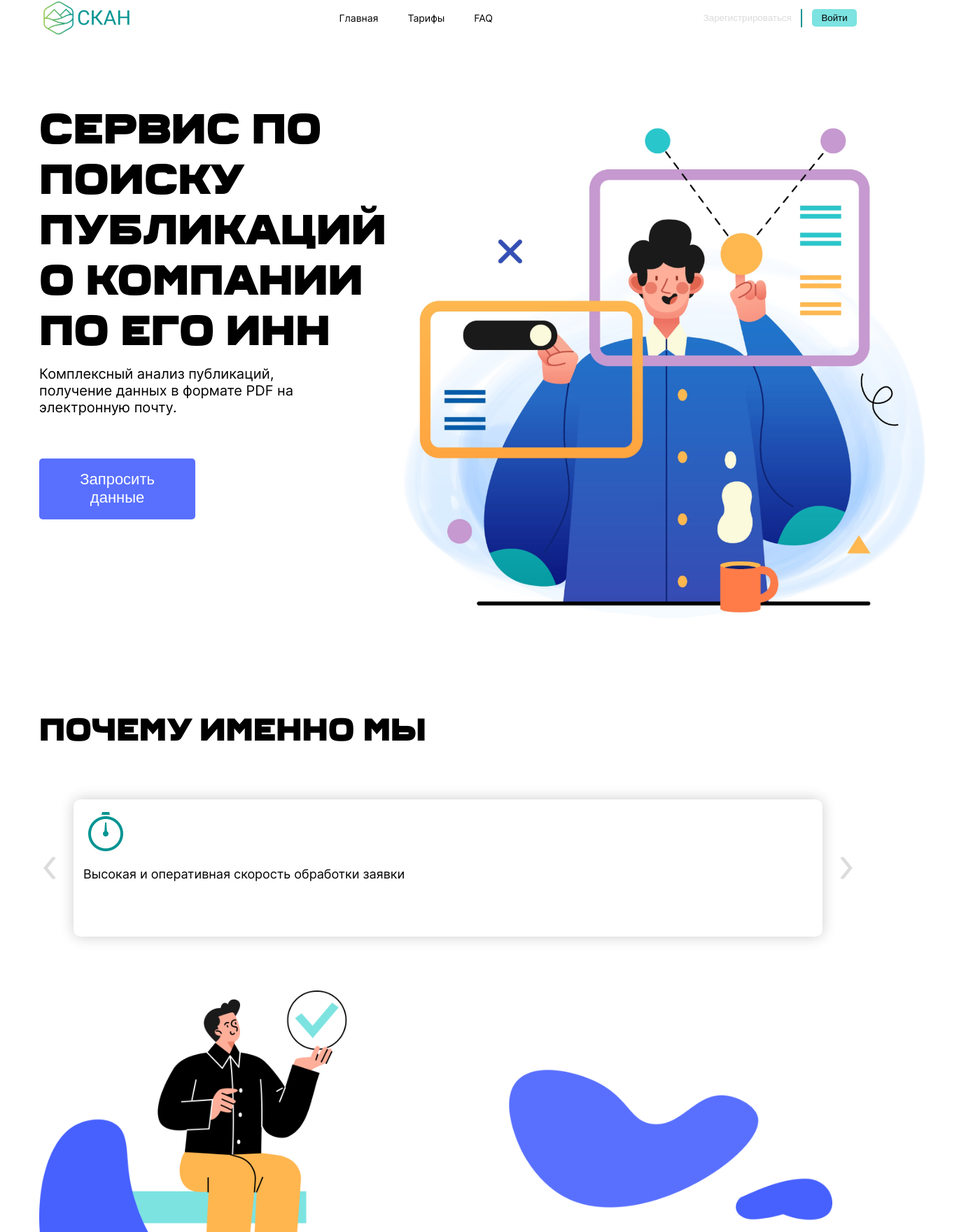
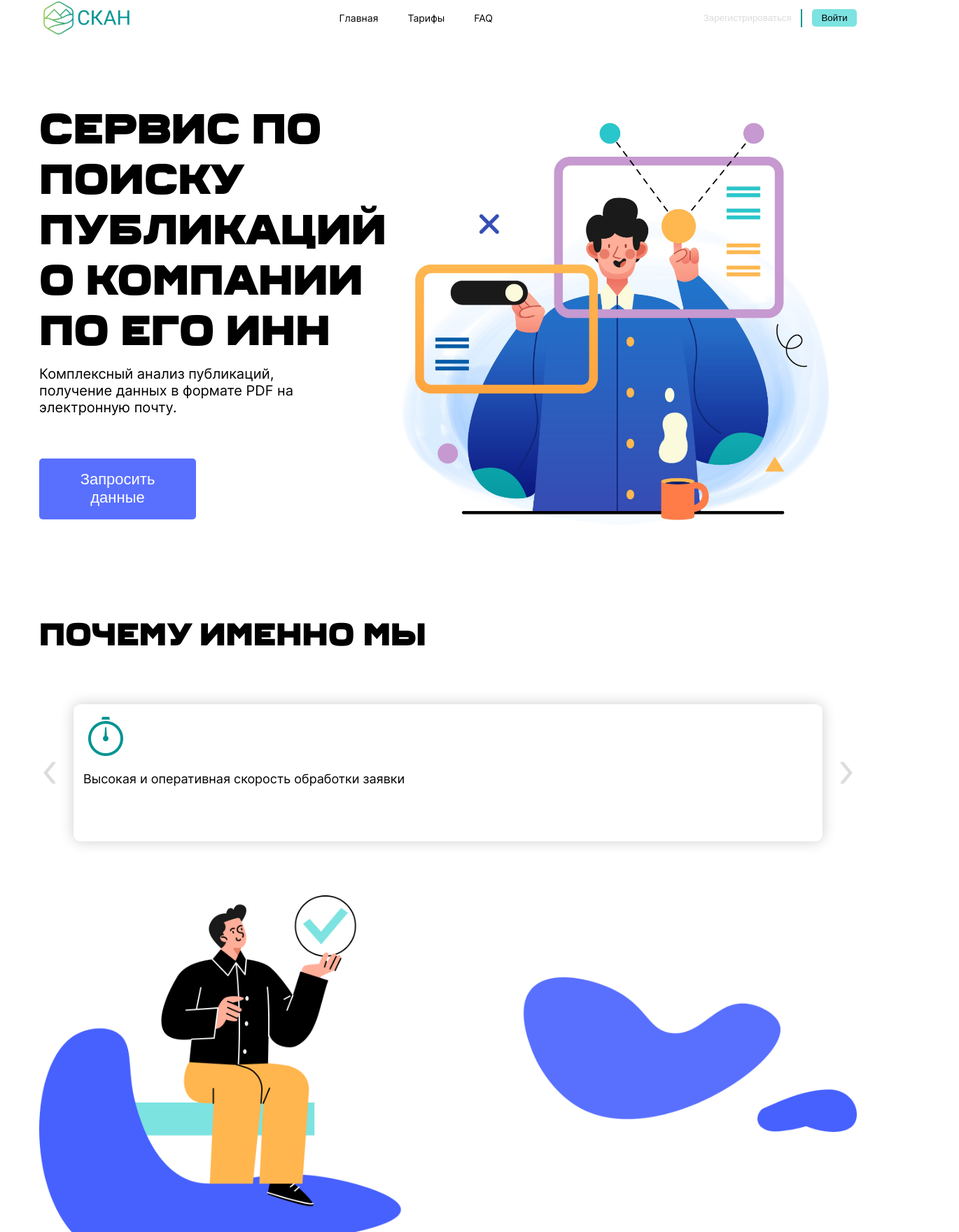
Before and after one commit to slowsleep/scan, a React (Vite) app: page / in a window 1280 px wide. Shown: the part 21-1781 px from the top of the page at 70% size, 1370 px wide, since content can reach past the window. Built offline with nearby package versions, Linux system fonts and the light colour scheme.

Commit message:
Fix styles: paddings, images

```diff
--- a/src/components/Footer/Footer.css
+++ b/src/components/Footer/Footer.css
@@ -26,7 +26,7 @@
 @media only screen and (max-width:1200px){
     .footer {
         font-size: 14px;
-        padding: 0 2em;
+        padding: 0 1em;
     }
 
     .footer > img {
--- a/src/components/SearchForm/SearchForm.css
+++ b/src/components/SearchForm/SearchForm.css
@@ -110,7 +110,7 @@
     }
 
     .search-form {
-        margin: 2em -2em;
+        margin: 2em -1em;
         padding: 2em;
     }
 
--- a/src/pages/Home/Home.css
+++ b/src/pages/Home/Home.css
@@ -40,6 +40,10 @@ h2 {
 
 .why-we {
     margin-top: 7em;
+}
+
+.why-we__image {
+    overflow: hidden;
 }
 
 .slick-slider {
@@ -114,7 +118,7 @@ h2 {
         margin: 2em;
     }
 
-    .why-we > img {
+    .why-we__image > img {
         width: 250%;
     }
 
--- a/src/pages/Home/Home.jsx
+++ b/src/pages/Home/Home.jsx
@@ -72,7 +72,11 @@ const Home = () => {
                         />
                     </Link>
                 </div>
-                <img src={tables} alt="Человек и таблицы" width={"70%"} />
+                <div>
+                    <img src={tables} alt="Человек и таблицы"
+                    width={"100%"}
+                    />
+                </div>
             </section>
             <section className="why-we">
                 <h2>почему именно мы</h2>
@@ -90,11 +94,13 @@ const Home = () => {
                         title="Защита конфеденциальных сведений, не подлежащих разглашению по федеральному законодательству"
                     />
                 </Slider>
-                <img
-                    src={bubbles}
-                    alt="Человек сидит и показывает галочку"
-                    width={"97%"}
-                />
+                <div className="why-we__image">
+                    <img
+                        src={bubbles}
+                        alt="Человек сидит и показывает галочку"
+                        width={"100%"}
+                    />
+                </div>
             </section>
             <section className="tariffs">
                 <h2>наши тарифы</h2>
--- a/src/pages/Search/Search.css
+++ b/src/pages/Search/Search.css
@@ -56,7 +56,7 @@
     top: 8em;
 }
 
-.search__right__img-people {
+.search__right__img-people > img {
     width: 90%;
     position: absolute;
     bottom: 0;
@@ -95,6 +95,10 @@
     }
 
     .search__right__img-people {
+        overflow: hidden;
+    }
+
+    .search__right__img-people > img{
         position: static;
         width: 110%;
     }
--- a/src/pages/Search/Search.jsx
+++ b/src/pages/Search/Search.jsx
@@ -29,7 +29,9 @@ const Search = () => {
                     <img src={document} alt="Документ" />
                     <img src={folders} alt="Папки" />
                 </div>
-                <img className="search__right__img-people" src={racket} alt="Человек ищет" />
+                <div className="search__right__img-people">
+                    <img  src={racket} alt="Человек ищет" />
+                </div>
             </div>
         </div>
     );
```
